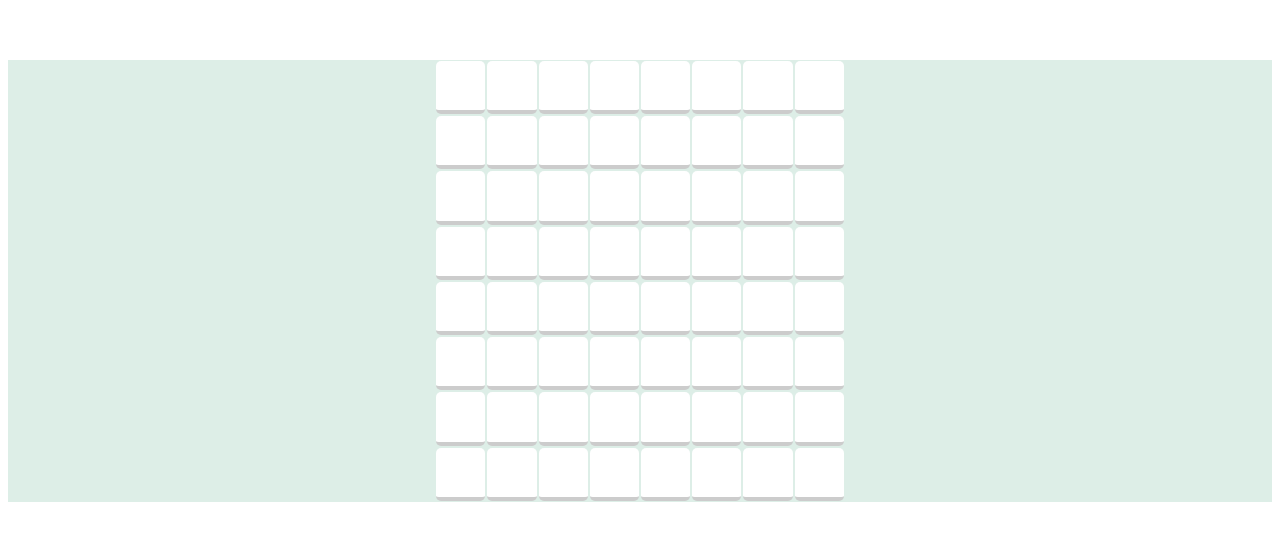
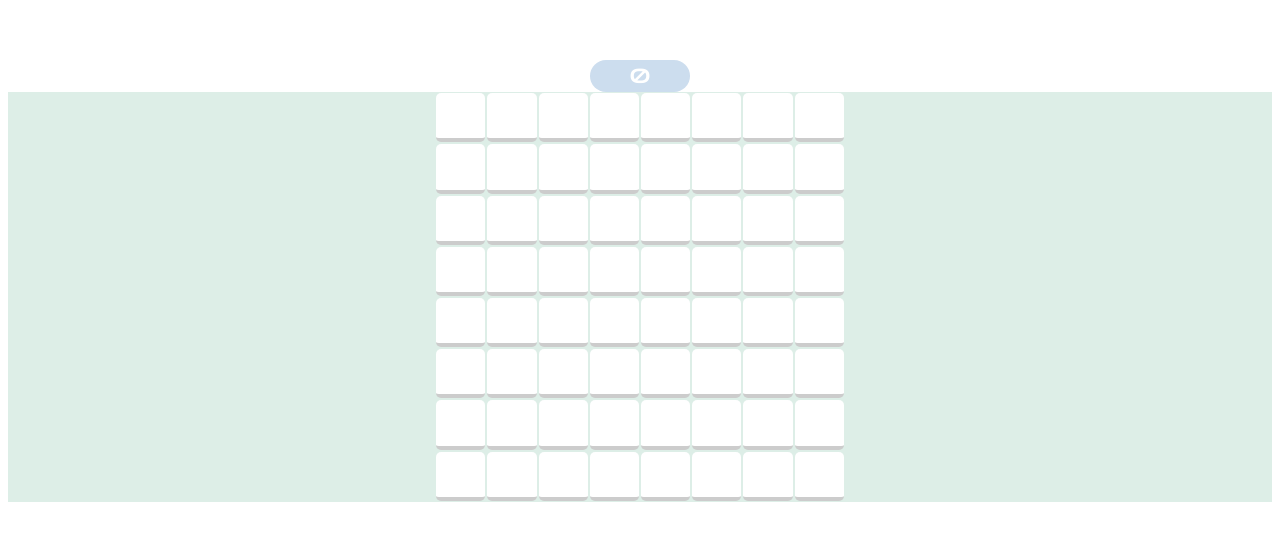
Before and after one commit to FRSgit/jsExercismCourse, a Vue app in the folder vue/minesweeper/: page / in a window 1280 px wide. Shown: the top 540 px of the page. Built offline with nearby package versions, Linux system fonts and the light colour scheme.

Commit message:
minesweeper part4

```diff
--- a/vue/minesweeper/src/components/Board.vue
+++ b/vue/minesweeper/src/components/Board.vue
@@ -21,22 +21,29 @@ export default defineComponent({
         type: Array as PropType<string[]>,
         required: true,
     },
+    clickCounter: {
+        type: Number,
+        required: true,
+    },
   },
+  emits:['update:clickCounter'],
   components: {
       Map,
   },
-  setup(props){
-      const { map } = toRefs(props);
+  setup(props,{emit}){
+      const { map, clickCounter } = toRefs(props);
       const board = ref(parseMap(map));
       watch(map, () => board.value = parseMap(map));
 
       return {
           board,
           onCellClick: (x: number, y: number) => {
+            if(board.value[y][x].hidden) emit('update:clickCounter', clickCounter.value+1);
             board.value[y][x].hidden = false;
           },
       };
   },
+
 
 });
 </script>
--- /dev/null
+++ b/vue/minesweeper/src/components/Counter.vue
@@ -0,0 +1,33 @@
+<template>
+    <div class="clickCounter">
+        {{ clickCounter }}
+    </div>
+</template>
+
+<script lang="ts">
+import { defineComponent } from 'vue'
+
+export default defineComponent({
+    name: 'Counter',
+    props: {
+        clickCounter: {
+            type: Number,
+            required: true,
+        },
+    },
+})
+</script>
+
+<style lang="scss" scoped>
+.clickCounter {
+    display: inline-block;
+    width: 100px;
+    height: 1.5em;
+    line-height: 1.5em;
+    padding-top: 0.2ex;
+    border-radius: 1.5em;
+    font-size: 1.25rem;
+    color: #fff;
+    background-color: #cde;
+}
+</style>
--- a/vue/minesweeper/src/components/Game.vue
+++ b/vue/minesweeper/src/components/Game.vue
@@ -1,17 +1,24 @@
 <template>
-  <Board :map="map"/>
+  <Counter :clickCounter="clickCounter"/>
+  <Board
+    v-model:clickCounter="clickCounter"
+    :map="map"
+  />
 </template>
 
 <script lang="ts">
-import { defineComponent } from 'vue';
-import Board from './Board.vue'
+import { defineComponent, ref } from 'vue';
+import Board from './Board.vue';
+import Counter from './Counter.vue';
 
 export default defineComponent({
   name: 'Game',
   components: {
       Board,
+      Counter,
   },
   setup(){
+      const clickCounter = ref(0);
       const map = new Array(8)
         .fill(0)
         .map(() => new Array(8).fill(' '));
@@ -30,6 +37,7 @@ export default defineComponent({
 
       return {
           map: map.map((val) => val.join('')),
+          clickCounter,
       }
   }
 });
--- a/vue/minesweeper/src/components/Map.vue
+++ b/vue/minesweeper/src/components/Map.vue
@@ -44,6 +44,7 @@ export default defineComponent({
   background-color: #ddeee7;
 
   &__cell{
+    box-sizing: border-box;
     display: inline-block;
     margin: 1px;
     height: 2ch;
@@ -65,6 +66,9 @@ export default defineComponent({
     &--hidden{
       background-color: white;
     }
+    &--value-{
+      border-bottom: none;
+    }
     &--value-1{
       background-color: #23c5ed;
     }
```
